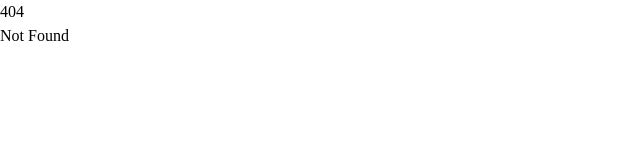
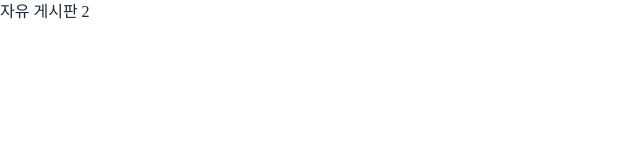
Before and after one commit to gyeonghyeonkwon/svtsbt, a SvelteKit app in the folder frontapp/: page /post/free2/list in a window 1280 px wide. Before the commit this address had no page. Shown: the top 160 px of the page, without its empty margins (0-640 px from the left). Built offline with nearby package versions, Linux system fonts and the light colour scheme; a web font is replaced by a local one.

Commit message:
게시판 라우팅

```diff
--- a/frontapp/package.json
+++ b/frontapp/package.json
@@ -24,6 +24,7 @@
 		"@typescript-eslint/eslint-plugin": "^7.0.0",
 		"@typescript-eslint/parser": "^7.0.0",
 		"autoprefixer": "^10.4.17",
+		"daisyui": "^4.7.2",
 		"eslint": "^8.56.0",
 		"eslint-config-prettier": "^9.1.0",
 		"eslint-plugin-svelte": "^2.36.0-next.4",
--- /dev/null
+++ b/frontapp/src/routes/post/free1/list/+page.svelte
@@ -0,0 +1 @@
+<h1>자유 게시판 1 </h1>
--- /dev/null
+++ b/frontapp/src/routes/post/free2/list/+page.svelte
@@ -0,0 +1 @@
+<h1> 자유 게시판 2 </h1>
--- /dev/null
+++ b/frontapp/src/routes/post/notice/list/+page.svelte
@@ -0,0 +1 @@
+<h1>공지사항</h1>
--- a/frontapp/tailwind.config.js
+++ b/frontapp/tailwind.config.js
@@ -4,5 +4,5 @@ export default {
   theme: {
     extend: {},
   },
-  plugins: [],
+  plugins: [require("daisyui")],
 }
```
Also changed, not shown: 1 other file (tests, documents, lock files or other folders).
